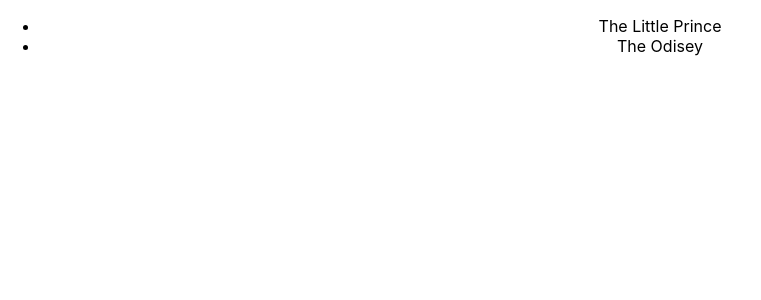
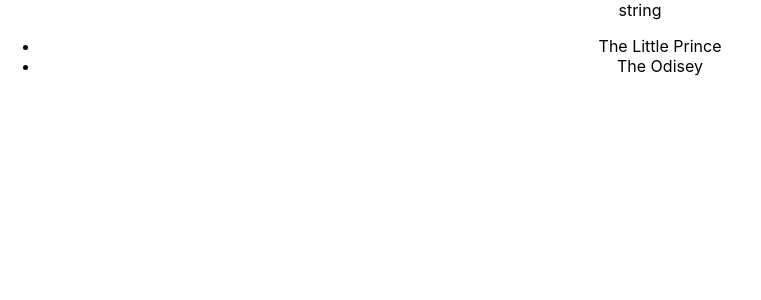
Before and after one commit to IvanDerlich/bookstore, a React (Create React App) app: page / in a window 1280 px wide. Shown: the top 300 px of the page, without its empty margins (0-761 px from the left). Built offline with nearby package versions, Linux system fonts and the light colour scheme.

Commit message:
For question

```diff
--- a/src/App.js
+++ b/src/App.js
@@ -5,6 +5,7 @@
 import mainReducer from './reducers/index';
 import BooksList from './containers/BookList';
 import BookForm from './containers/BookForm';
+import Test from './components/Test';
 
 function App(/* props */) {
   const store = createStore(mainReducer);
@@ -12,6 +13,7 @@
   return (
     <div className="App">
       <Provider store={store}>
+        <Test name="string" />
         <BookForm />
         <BooksList books={books} />
       </Provider>
--- /dev/null
+++ b/src/components/Test.js
@@ -0,0 +1,16 @@
+import PropTypes from 'prop-types';
+
+function Test(props) {
+  const { name } = props;
+  return (
+    <div>
+      {name}
+    </div>
+  );
+}
+
+Test.propTypes = {
+  name: PropTypes.string.isRequired,
+};
+
+export default Test;
```
